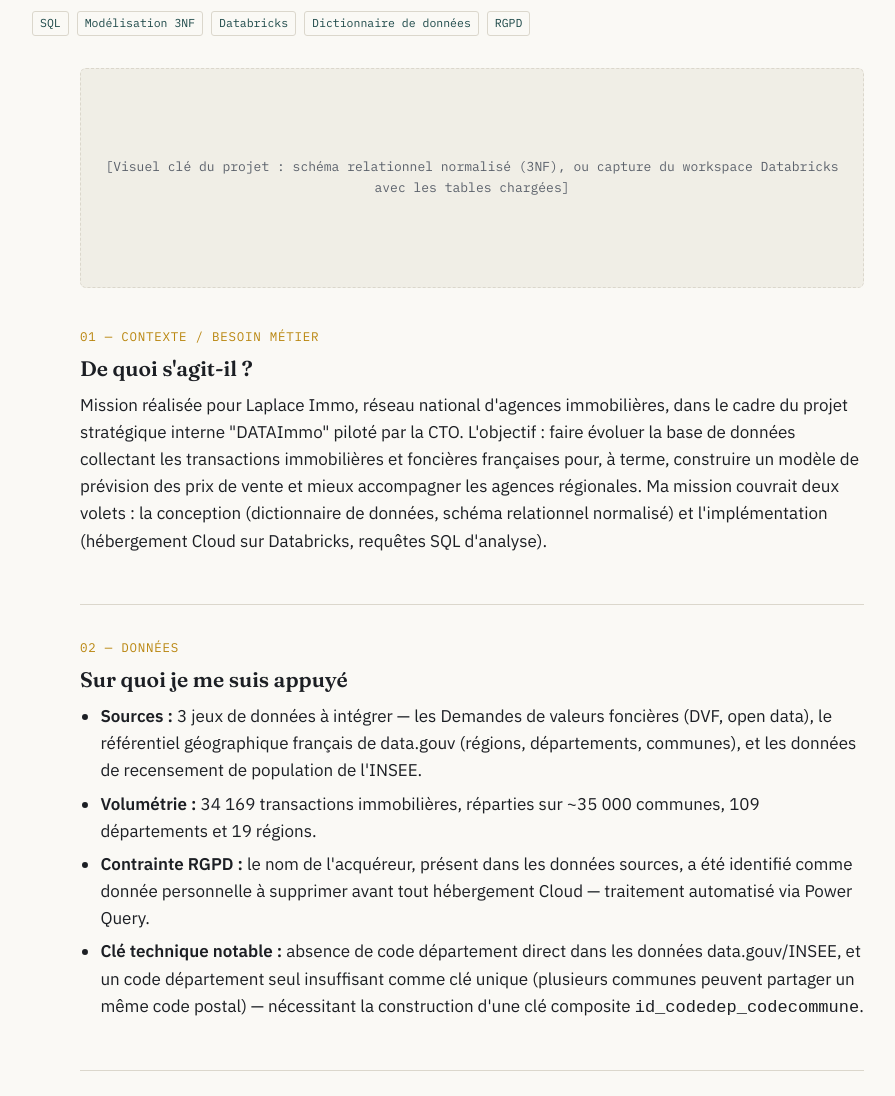
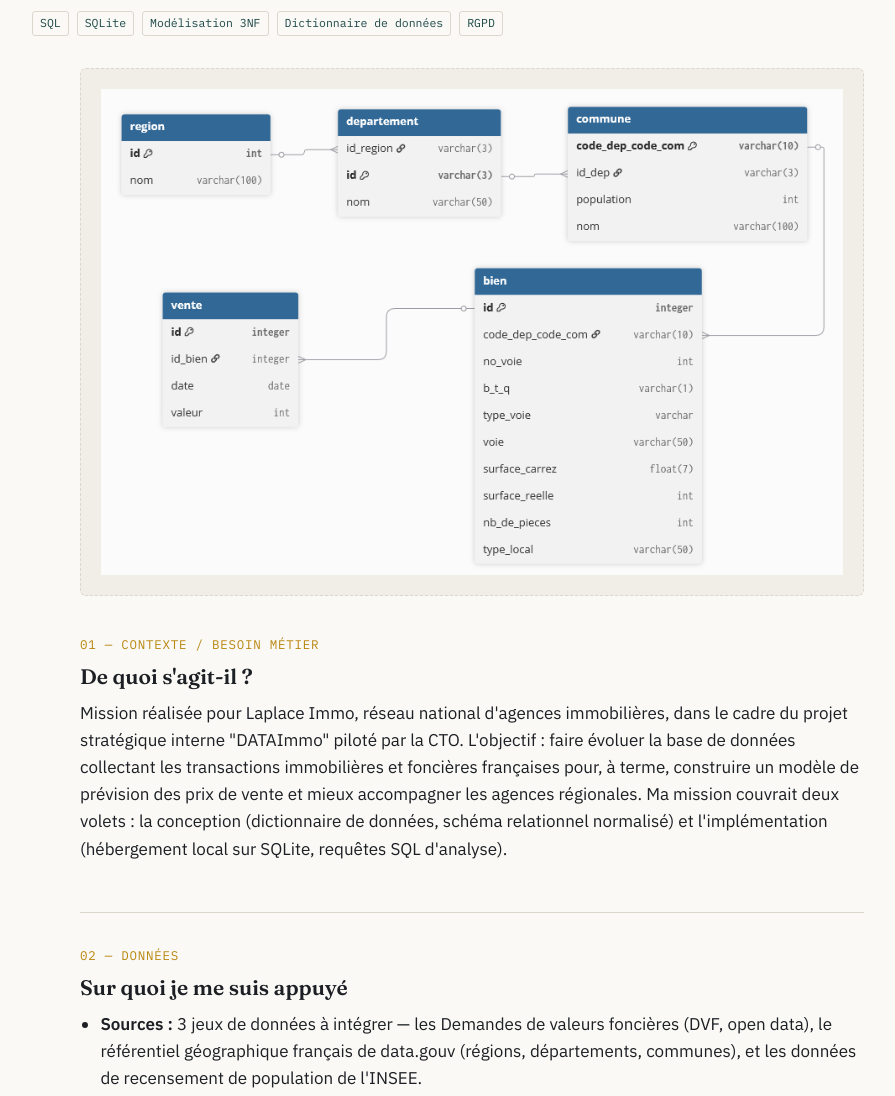
Before and after one commit to ziedbelhocine/ziedbelhocine.github.io, a plain HTML site: page projet-immo-laplace.html in a window 1280 px wide. Shown: the part 289-1385 px from the top of the page, without its empty margins (168-1063 px from the left). Drawn offline with Linux system fonts and the light colour scheme.

Commit message:
finalisation des modifs sur projets.html

```diff
--- a/projet-immo-laplace.html
+++ b/projet-immo-laplace.html
@@ -28,19 +28,26 @@
     <h1>Base de données immobilière — DATAImmo (Laplace Immo)</h1>
     <div class="fiche-meta">
       <span class="tag">SQL</span>
+      <span class="tag">SQLite</span>
       <span class="tag">Modélisation 3NF</span>
-      <span class="tag">Databricks</span>
       <span class="tag">Dictionnaire de données</span>
       <span class="tag">RGPD</span>
     </div>
   </div>
 
-  <div class="wrap">
-    <div class="fiche-visual">
-      [Visuel clé du projet : schéma relationnel normalisé (3NF), ou capture du workspace
-      Databricks avec les tables chargées]
-    </div>
+
+<style>
+  .fiche-visual img {
+    max-width: 100%;
+    height: auto;
+  }
+</style>
+
+<div class="wrap">
+  <div class="fiche-visual">
+    <img src="static/dataimmo.png" alt="Capture d'écran de l'application DATAImmo" />
   </div>
+</div>
 
   <div class="wrap">
 
@@ -54,7 +61,7 @@
         françaises pour, à terme, construire un modèle de prévision des prix de vente et
         mieux accompagner les agences régionales. Ma mission couvrait deux volets : la
         conception (dictionnaire de données, schéma relationnel normalisé) et
-        l'implémentation (hébergement Cloud sur Databricks, requêtes SQL d'analyse).
+        l'implémentation (hébergement local sur SQLite, requêtes SQL d'analyse).
       </p>
     </section>
 
@@ -64,7 +71,7 @@
       <ul>
         <li><strong>Sources :</strong> 3 jeux de données à intégrer — les Demandes de valeurs foncières (DVF, open data), le référentiel géographique français de data.gouv (régions, départements, communes), et les données de recensement de population de l'INSEE.</li>
         <li><strong>Volumétrie :</strong> 34 169 transactions immobilières, réparties sur ~35 000 communes, 109 départements et 19 régions.</li>
-        <li><strong>Contrainte RGPD :</strong> le nom de l'acquéreur, présent dans les données sources, a été identifié comme donnée personnelle à supprimer avant tout hébergement Cloud — traitement automatisé via Power Query.</li>
+        <li><strong>Contrainte RGPD :</strong> le nom de l'acquéreur, présent dans les données sources, a été identifié comme donnée personnelle sont à supprimer — traitement automatisé via Power Query.</li>
         <li><strong>Clé technique notable :</strong> absence de code département direct dans les données data.gouv/INSEE, et un code département seul insuffisant comme clé unique (plusieurs communes peuvent partager un même code postal) — nécessitant la construction d'une clé composite <code>id_codedep_codecommune</code>.</li>
       </ul>
     </section>
@@ -76,7 +83,7 @@
         <li>Élaboration d'un dictionnaire de données complet pour les 3 sources (DVF, référentiel géographique, données communes), avec pour chaque variable : code, signification, type, longueur, nature et règle de gestion — travail préalable indispensable avant toute modélisation.</li>
         <li>Conception du schéma relationnel normalisé en 3ᵉ forme normale (3NF), avec identification rigoureuse des clés primaires, clés étrangères et cardinalités pour chaque table (région, département, commune, bien, vente), en évitant les redondances (ex. entre département et code département).</li>
         <li>Nettoyage et mise en conformité RGPD des fichiers CSV avant import, vérification des doublons et des clés.</li>
-        <li>Hébergement et création des tables sur Databricks (remplaçant une solution locale de type SQLite), avec vérification de l'intégrité par comparaison du nombre de lignes entre fichiers sources et tables importées.</li>
+        <li>Création des tables sur SQLite (solution locale) et import des données, avec vérification de l'intégrité par comparaison du nombre de lignes entre fichiers sources et tables importées.</li>
         <li>Rédaction de 12 requêtes SQL avec jointures multiples, agrégations et sous-requêtes pour répondre aux besoins d'analyse du marché immobilier, avec alias systématiques pour la lisibilité.</li>
       </ul>
     </section>
@@ -85,7 +92,7 @@
       <span class="label">04 — Résultats &amp; impact</span>
       <h2>Ce que ça a produit</h2>
       <p>
-        Base de données opérationnelle sur Databricks, avec un jeu de 12 requêtes SQL livrant
+        Base de données opérationnelle sur SQLite, avec un jeu de 12 requêtes SQL livrant
         des indicateurs directement exploitables par les agences, par exemple :
       </p>
       <ul>
```
Also changed, not shown: projet-ecommerce-legrandmarche.html (+11 -5 lines), static/dataimmo.png (added), static/grandmarche.png (added).
